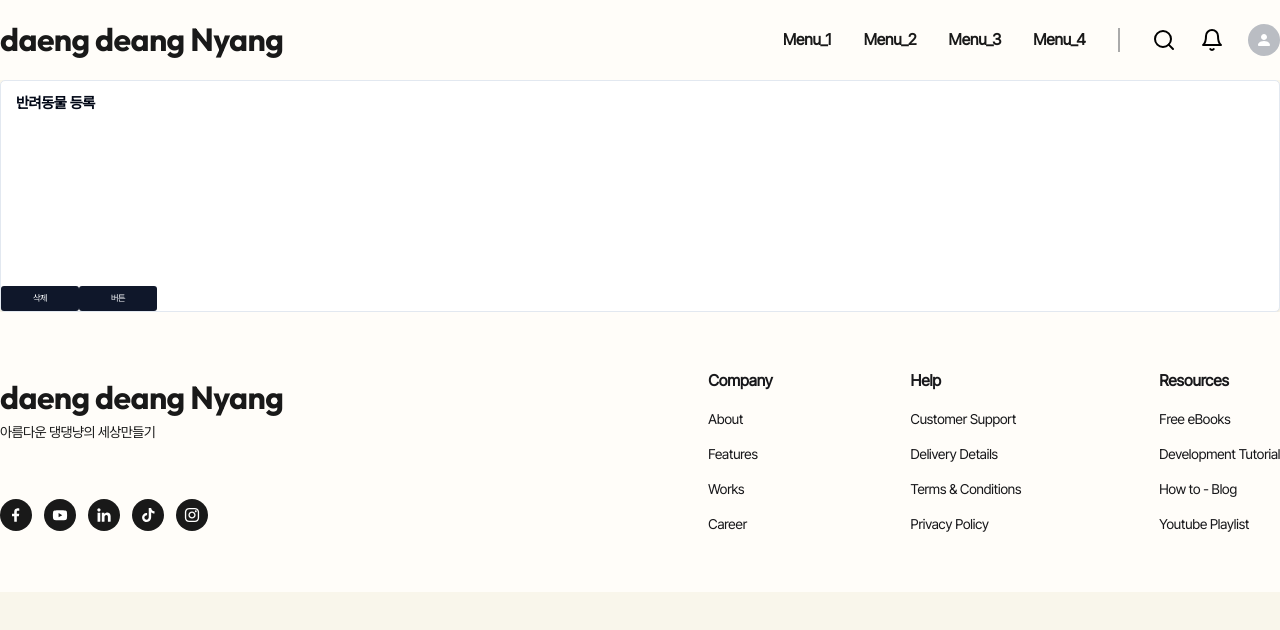
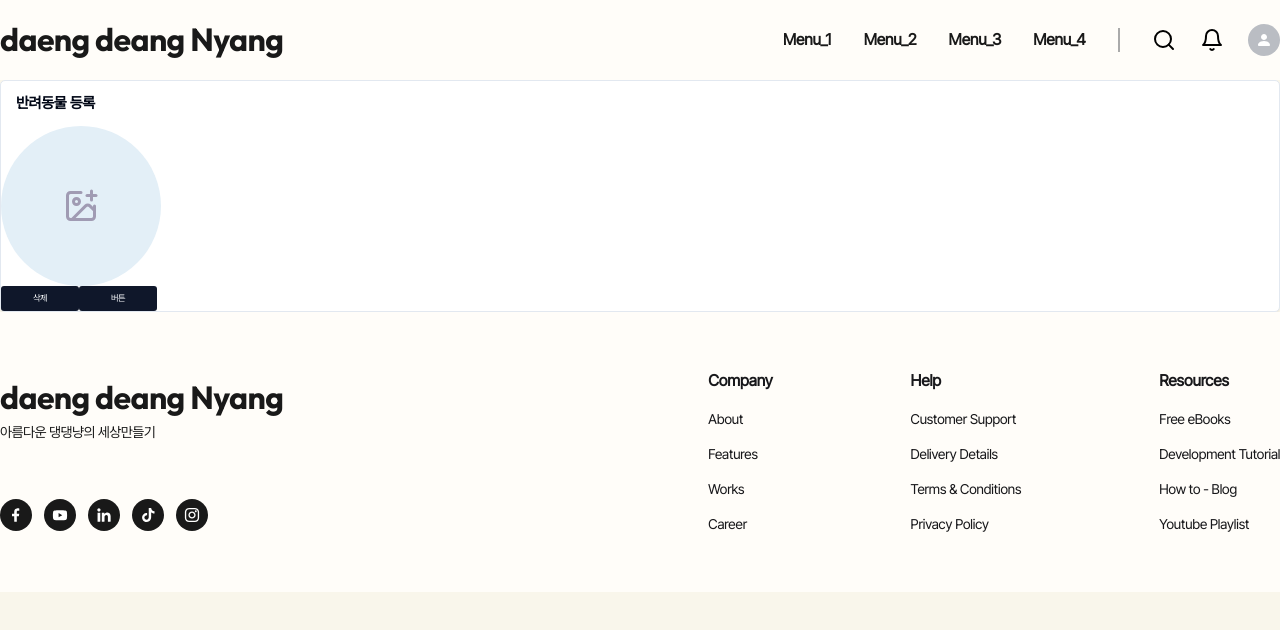
Before and after one commit to LeeDongTak/daeng-daeng-nyang, a Next.js app: page /pet/1 in a window 1280 px wide. Shown: the top 630 px of the page. Built offline with nearby package versions, Linux system fonts and the light colour scheme.

Commit message:
✨ previewImage 등록 #5

```diff
--- a/src/components/regist-pet/pet-form/fileInput/FileInput.tsx
+++ b/src/components/regist-pet/pet-form/fileInput/FileInput.tsx
@@ -1,3 +1,4 @@
+import NonImage from '@/components/common/non-image/NonImage';
 import { FormControl, FormItem, FormLabel, FormMessage } from '@/components/ui/form';
 import { Input } from '@/components/ui/input';
 import { InputHTMLAttributes } from 'react';
@@ -28,7 +29,11 @@ const FileInput = <
   const hasPreviewImage = form.getValues(register.name);
   return (
     <FormItem className="w-64">
-      {!hasPreviewImage && <FormLabel className="w-64 h-64 block"></FormLabel>}
+      {!hasPreviewImage && (
+        <FormLabel className="w-64 h-64 block">
+          <NonImage className="h-64 rounded-full" />
+        </FormLabel>
+      )}
       <FormControl>
         <Input {...register} className="hidden" {...props} />
       </FormControl>
```
